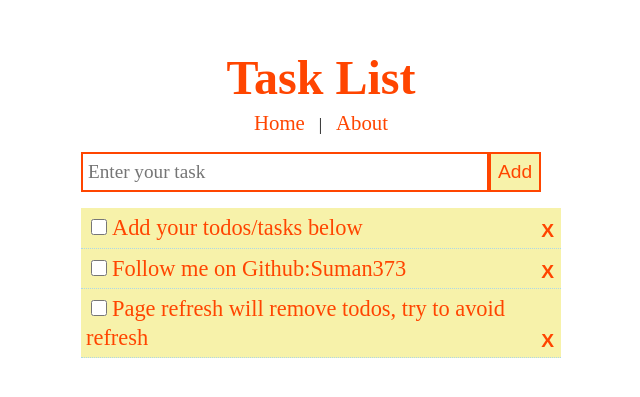
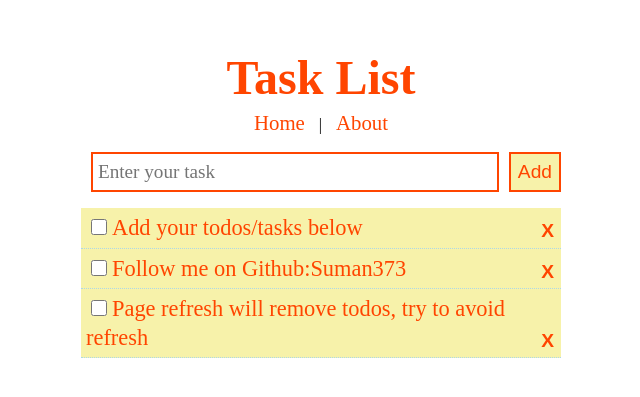
Before and after one commit to Suman373/TaskApp, a React (Create React App) app: page / in a window 1280 px wide. Shown: the part 113-510 px from the top of the page, without its empty margins (319-959 px from the left). Built offline with nearby package versions, Linux system fonts and the light colour scheme; a web font is replaced by a local one.

Commit message:
fixed add task button alignment

```diff
--- a/src/App.css
+++ b/src/App.css
@@ -69,10 +69,10 @@ position: relative;
   }
   .header input{
     font-size:1rem !important;
-    height:2.2rem !important;
   }
   .header input,.header button{
     border:1px solid orangered !important;
+    height:2.2rem !important;
   }
   .todoHolder{
     font-size:1.1rem;
--- a/src/components/Addtask.jsx
+++ b/src/components/Addtask.jsx
@@ -23,7 +23,7 @@ class Addtask extends Component {
     render() {
         return (
             <header className='header'>
-                <form onSubmit={this.inputSave}>
+                <form onSubmit={this.inputSave} style={formStyle}>
                     <input type="text"
                     name="task"
                     style={addInputStyle}
@@ -56,5 +56,9 @@ const addbtnStyle = {
     background: '#f7f2aa',
     border: '2px solid orangered'
 }
+const formStyle = {
+    display: 'flex',
+    alignItems: 'center'
+}
 
 export default Addtask;
```
